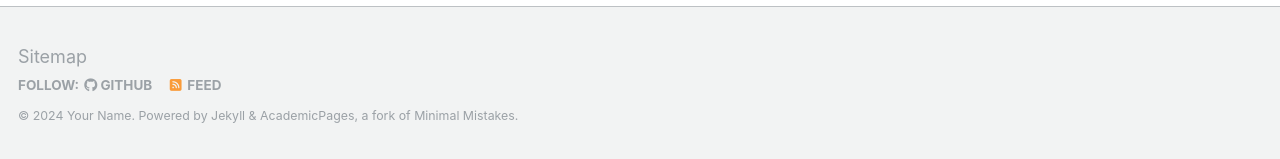
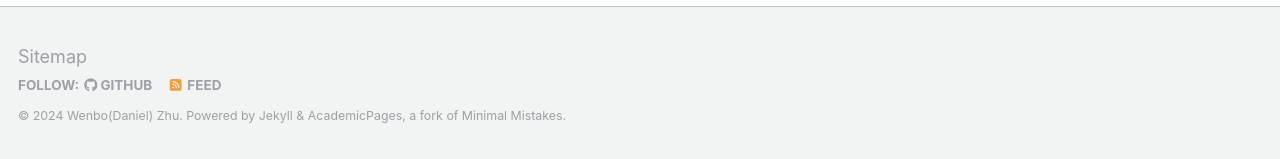
Before and after one commit to mendax1234/mendax1234.github.io, a Jekyll site: the page built from _pages/about.md, in a window 1280 px wide and 900 px high, scrolled down 2463 px. Shown: the part 738-897 px from the top of the window. Built offline with Jekyll 4.4.1, drawn with Linux system fonts in a browser that asks for light colours; some web fonts are replaced.

Commit message:
Update basic information

```diff
--- a/_config.yml
+++ b/_config.yml
@@ -10,7 +10,7 @@
 locale                   : "en-US"
 title                    : "Your Name / Site Title"
 title_separator          : "-"
-name                     : &name "Your Name"
+name                     : &name "Wenbo(Daniel) Zhu"
 description              : &description "personal description"
 url                      : https://academicpages.github.io # the base hostname & protocol for your site e.g. "https://mmistakes.github.io"
 baseurl                  : "" # the subpath of your site, e.g. "/blog"
```
